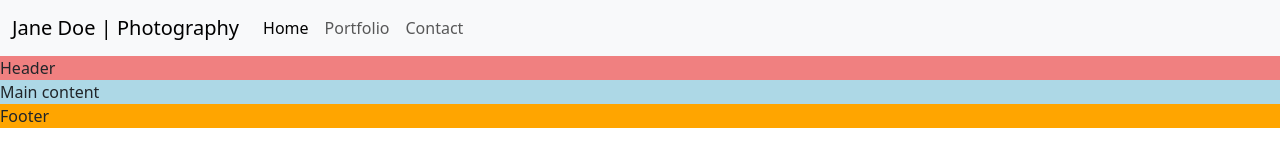
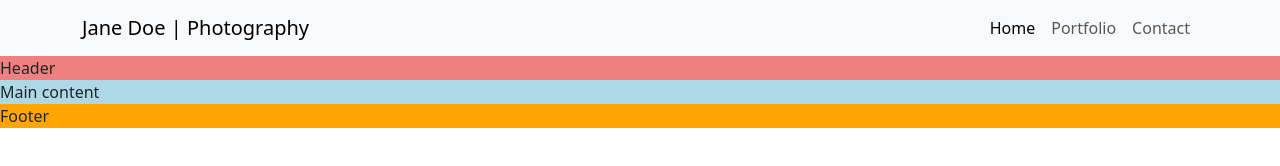
Before and after one commit to Emanuelsemer/janedoe-photography, a plain HTML site: page index.html in a window 1280 px wide. Drawn offline with nearby package versions, Linux system fonts and the light colour scheme.

Commit message:
Customize navbar styling

```diff
--- a/index.html
+++ b/index.html
@@ -33,31 +33,35 @@
       integrity="sha384-4Q6Gf2aSP4eDXB8Miphtr37CMZZQ5oXLH2yaXMJ2w8e2ZtHTl7GptT4jmndRuHDT"
       crossorigin="anonymous"
     />
-
   </head>
   <body>
     <!-- Navbar -->
     <!-- Credit: Bootstrap navbar -->
-    <nav class="navbar navbar-expand-lg bg-body-tertiary">
-      <div class="container-fluid">
-        <a class="navbar-brand" href="#">Jane Doe | Photography </a>
+    <nav class="navbar navbar-expand-sm bg-body-tertiary">
+      <div class="container">
+        <a class="navbar-brand" href="index.html">Jane Doe | Photography</a>
         <button
           class="navbar-toggler"
           type="button"
           data-bs-toggle="collapse"
-          data-bs-target="#navbarNavAltMarkup"
-          aria-controls="navbarNavAltMarkup"
+          data-bs-target="#navbarSupportedContent"
+          aria-controls="navbarSupportedContent"
           aria-expanded="false"
           aria-label="Toggle navigation"
         >
           <span class="navbar-toggler-icon"></span>
         </button>
-        <div class="collapse navbar-collapse" id="navbarNavAltMarkup">
-          <div class="navbar-nav">
-            <a class="nav-link active" aria-current="page" href="#">Home</a>
-            <a class="nav-link" href="#">Portfolio</a>
-            <a class="nav-link" href="#">Contact</a>
-          </div>
+        <div class="collapse navbar-collapse" id="navbarSupportedContent">
+          <ul class="navbar-nav ms-auto">
+            <li class="nav-item">
+              <a class="nav-link active" aria-current="page" href="index.html">Home</a>
+            </li>
+            <li class="nav-item">
+              <a class="nav-link" href="portfolio.html">Portfolio</a>
+            </li>
+            <li class="nav-item">
+                <a class="nav-link" href="contact.html">Contact</a>
+              </li>
         </div>
       </div>
     </nav>
@@ -72,9 +76,9 @@
 
     <!-- Bootstrap JS script -->
     <script
-    src="https://cdn.jsdelivr.net/npm/bootstrap@5.3.6/dist/js/bootstrap.bundle.min.js"
-    integrity="sha384-j1CDi7MgGQ12Z7Qab0qlWQ/Qqz24Gc6BM0thvEMVjHnfYGF0rmFCozFSxQBxwHKO"
-    crossorigin="anonymous"
-  ></script>
+      src="https://cdn.jsdelivr.net/npm/bootstrap@5.3.6/dist/js/bootstrap.bundle.min.js"
+      integrity="sha384-j1CDi7MgGQ12Z7Qab0qlWQ/Qqz24Gc6BM0thvEMVjHnfYGF0rmFCozFSxQBxwHKO"
+      crossorigin="anonymous"
+    ></script>
   </body>
 </html>
```
